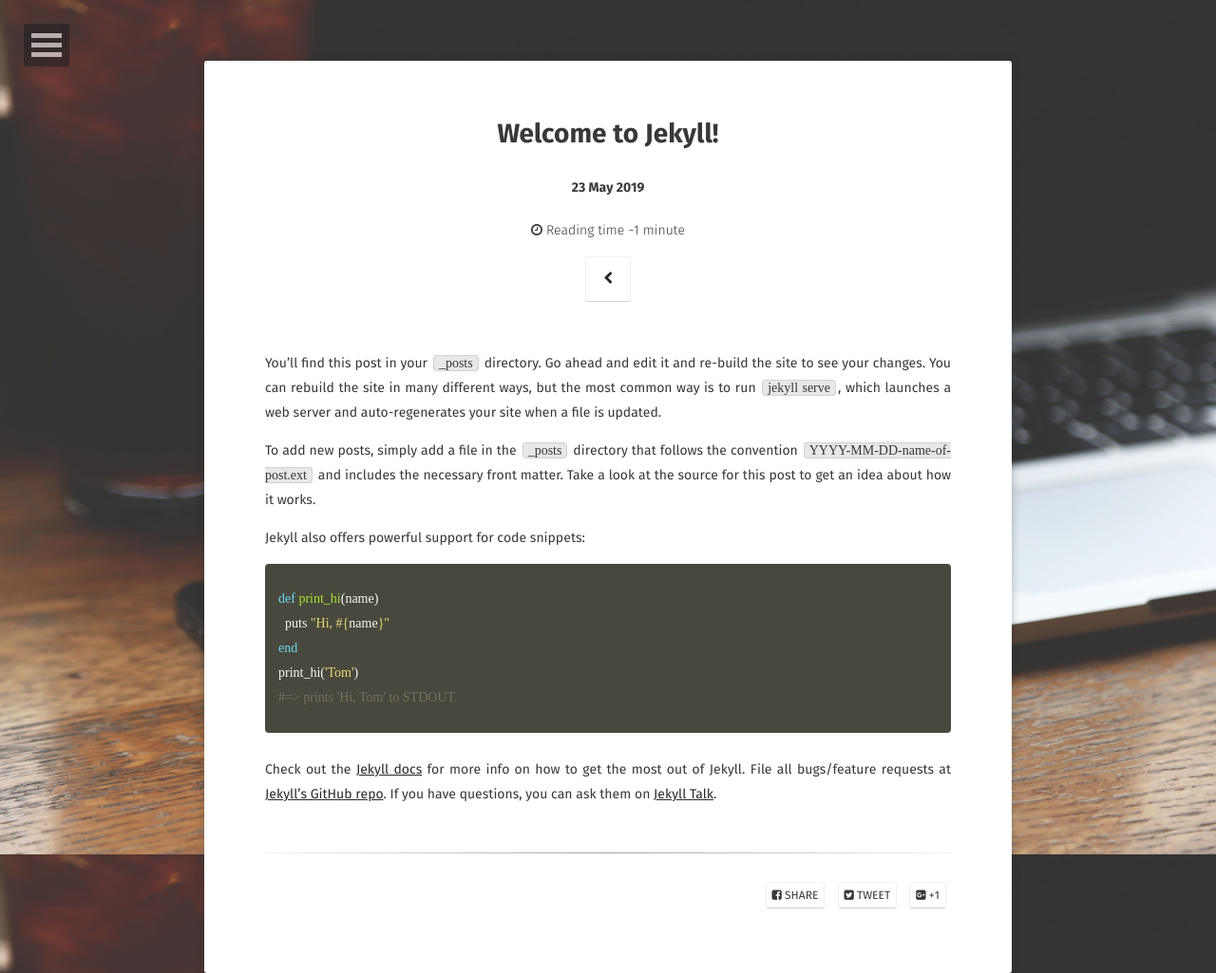
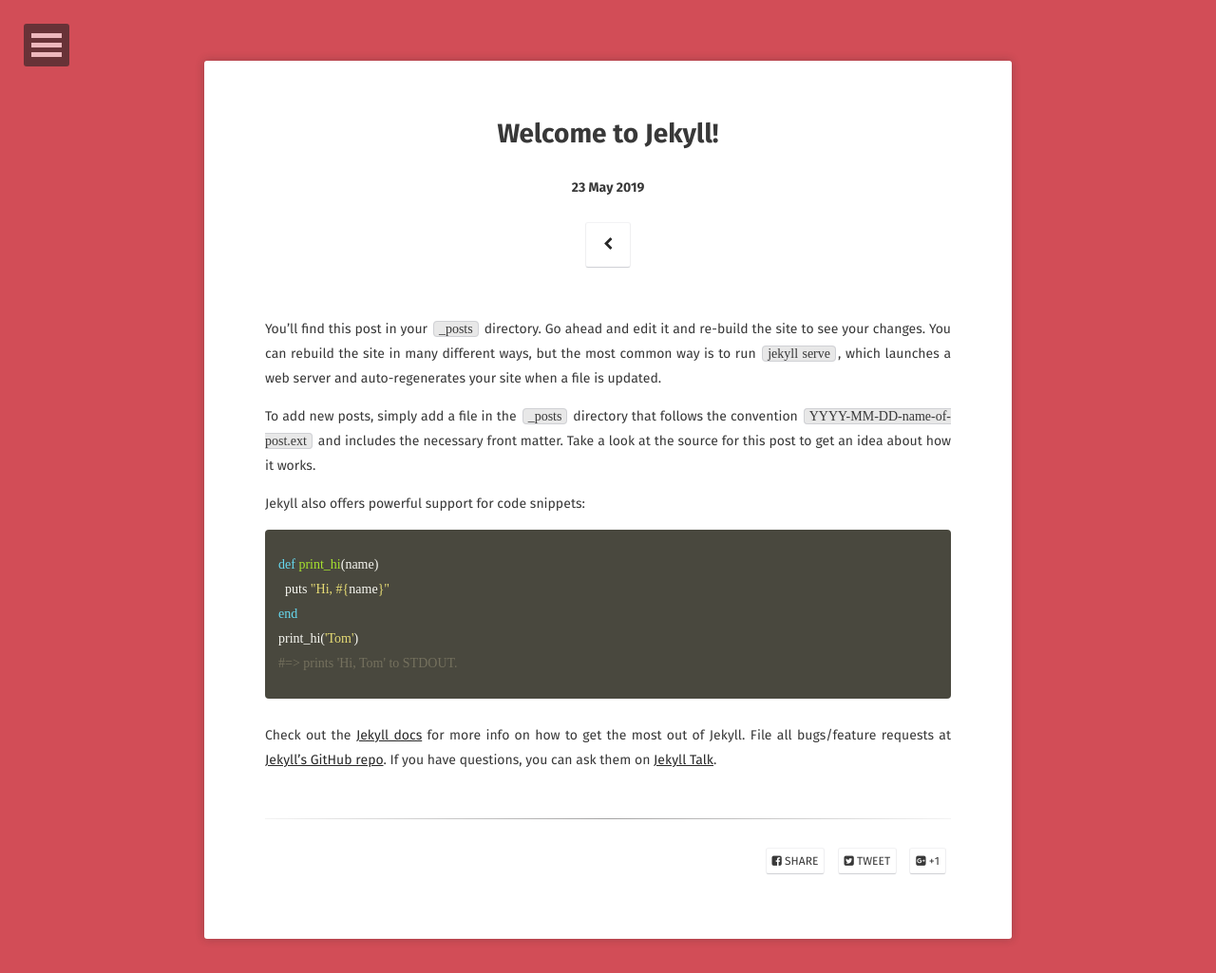
Before and after one commit to jstarn/Kitchen-Blues, a Jekyll site: the page built from _posts/2019-05-22-welcome-to-jekyll.markdown, in a window 1280 px wide. Shown: the whole page at 95% size. Built offline with Jekyll 4.4.1, drawn with Linux system fonts in a browser that asks for light colours; some web fonts are replaced; comment, search, counter and statistics services are not loaded; part of the change alters nothing that is shown.

Commit message:
pages update

```diff
--- a/_config.yml
+++ b/_config.yml
@@ -1,75 +1,43 @@
-# Site
-title:              Kitchen Blues
-bio:                'Good Food Blues Blog.'
-description:        "Moon is a minimal, one column jekyll theme for your blog."
-reading_time:       true
-words_per_minute:   200
-logo:               'assets/img/logo.png'
-background:         'assets/img/placeholder-big.jpg'
-tiled_bg:           false   # Set this true if you want to tile your background image, otherwise it will be covered
-locale:             en_US
-url:                https://taylantatli.github.io/Moon
+# Welcome to Jekyll!
+#
+# This config file is meant for settings that affect your whole blog, values
+# which you are expected to set up once and rarely edit after that. If you find
+# yourself editing this file very often, consider using Jekyll's data files
+# feature for the data you need to update frequently.
+#
+# For technical reasons, this file is *NOT* reloaded automatically when you use
+# 'bundle exec jekyll serve'. If you change this file, please restart the server process.
 
-# Jekyll
-permalink:          /:title/
-markdown:           kramdown
-highlighter:        rouge
-kramdown:
-  auto_ids:         true
-  footnote_nr:      1
-  entity_output:    as_char
-  toc_levels:       1..6
-  enable_coderay:   false
-mathjax:            true
-sass:
-  sass_dir:         _sass
-  style:            compressed
+# Site settings
+# These are used to personalize your new site. If you look in the HTML files,
+# you will see them accessed via {{ site.title }}, {{ site.email }}, and so on.
+# You can create any custom variable you would like, and they will be accessible
+# in the templates via {{ site.myvariable }}.
+title: Your awesome title
+email: your-email@example.com
+description: >- # this means to ignore newlines until "baseurl:"
+  Write an awesome description for your new site here. You can edit this
+  line in _config.yml. It will appear in your document head meta (for
+  Google search results) and in your feed.xml site description.
+baseurl: "" # the subpath of your site, e.g. /blog
+url: "" # the base hostname & protocol for your site, e.g. http://example.com
+twitter_username: jekyllrb
+github_username:  jekyll
 
-# Comments
-disqus_shortname:   taylantatli
+# Build settings
+markdown: kramdown
+theme: minima
+plugins:
+  - jekyll-feed
 
-# Social
-# if you don't have any of social below, comment the line.
-#google:
-  #plus:            #username
-  #analytics:
-  #verify:
-  #ad-client:
-  #ad-slot:
-#bing-verify:
-#email:
-twitter:            username
-facebook:           username
-github-url:         username
-#stackoverflow:     123456/username   from a "http://stackoverflow.com/users/123456/username" link
-#linkedin:          username
-#xing:              username
-instagram:          username
-#lastfm:            username
-#tumblr:            username
-#medium:            '@username'
-#pinterest:         username
-#foursquare:        username
-steam:              username
-#dribbble:          username
-#youtube:           username
-#youtube-channel:   channel
-#soundcloud:        username
-#weibo:             username
-#flickr:            username
-#codepen:           username
-#keybase:           username
-#xmpp:              username@server.com
-#hackernews:        username
-
-# Gems
-gems:
-  - jekyll-feed
-  - jekyll-sitemap
-  - jekyll-gist
-
-jekyll-mentions:
-    base_url: https://github.com
-
-# Exclude list
-exclude: [README.md, Gemfile, Gemfile.lock, node_modules, gulpfile.js, package.json, _site, src, vendor, CNAME, LICENSE, Rakefile]
+# Exclude from processing.
+# The following items will not be processed, by default. Create a custom list
+# to override the default setting.
+# exclude:
+#   - Gemfile
+#   - Gemfile.lock
+#   - node_modules
+#   - vendor/bundle/
+#   - vendor/cache/
+#   - vendor/gems/
+#   - vendor/ruby/
--- a/_posts/2019-05-22-welcome-to-jekyll.markdown
+++ b/_posts/2019-05-22-welcome-to-jekyll.markdown
@@ -1,7 +1,7 @@
 ---
 layout: post
 title:  "Welcome to Jekyll!"
-date:   2019-05-22 19:39:50 -0500
+date:   2019-05-22 21:46:14 -0500
 categories: jekyll update
 ---
 You’ll find this post in your `_posts` directory. Go ahead and edit it and re-build the site to see your changes. You can rebuild the site in many different ways, but the most common way is to run `jekyll serve`, which launches a web server and auto-regenerates your site when a file is updated.
```
